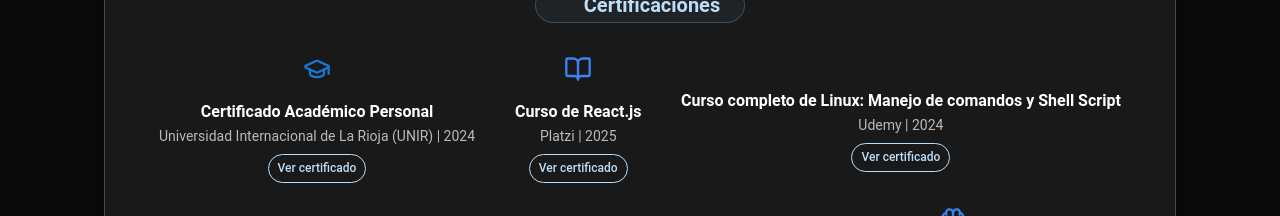
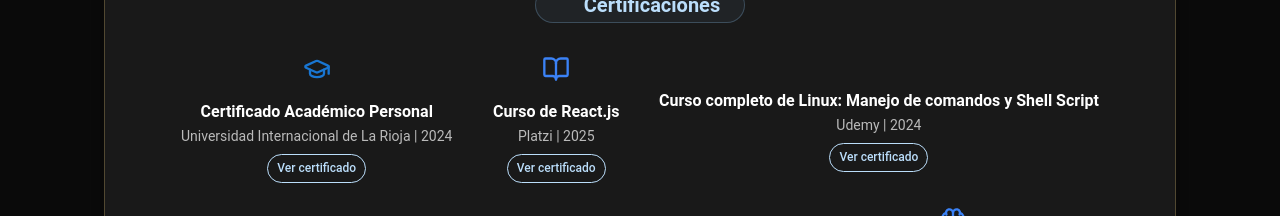
Before and after one commit to Patogol35/jorgito, a React (Vite) app: page / in a window 1280 px wide. Shown: the part 2300-2516 px from the top of the page. Built offline with nearby package versions, Linux system fonts and the light colour scheme; some icons are missing.

Commit message:
Update i18n.js

```diff
--- a/src/i18n.js
+++ b/src/i18n.js
@@ -60,7 +60,7 @@ Además, domino herramientas de desarrollo, pruebas de APIs, virtualización, se
   items: [
     {
       titulo: "Certificado Académico Personal",
-      institucion: "Universidad Internacional de La Rioja (UNIR)",
+      institucion: "Universidad Internacional de La Rioja",
       año: 2024,
       link: "https://verifirma.unir.net/csv/39f3cabd-d6f2-4a82-b7f2-c39e1eaf4859",
     },
@@ -225,7 +225,7 @@ I am also skilled in development tools, API testing, virtualization, network sec
   items: [
     {
       titulo: "Certificate of Academic Achievement",
-      institucion: "International University of La Rioja (UNIR)",
+      institucion: "International University of La Rioja",
       año: 2024,
       link: "https://verifirma.unir.net/csv/39f3cabd-d6f2-4a82-b7f2-c39e1eaf4859",
     },
```
